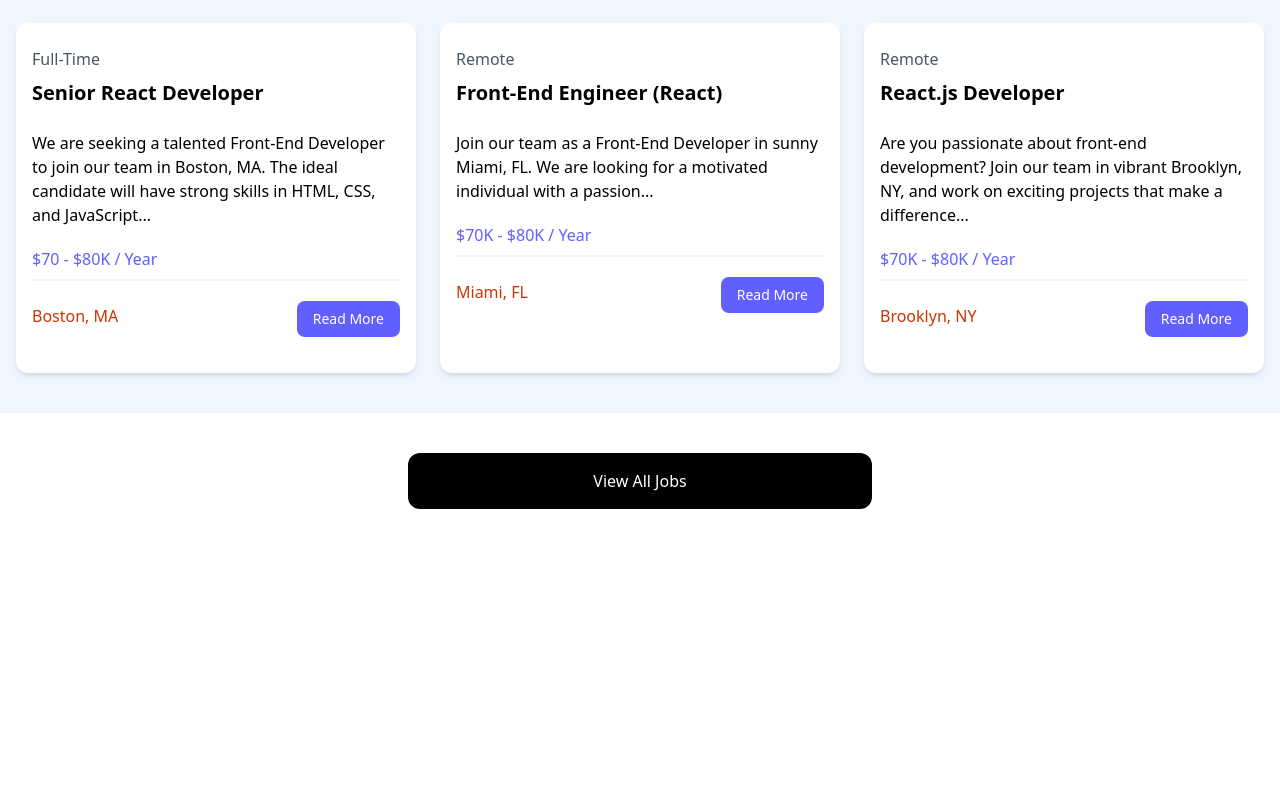
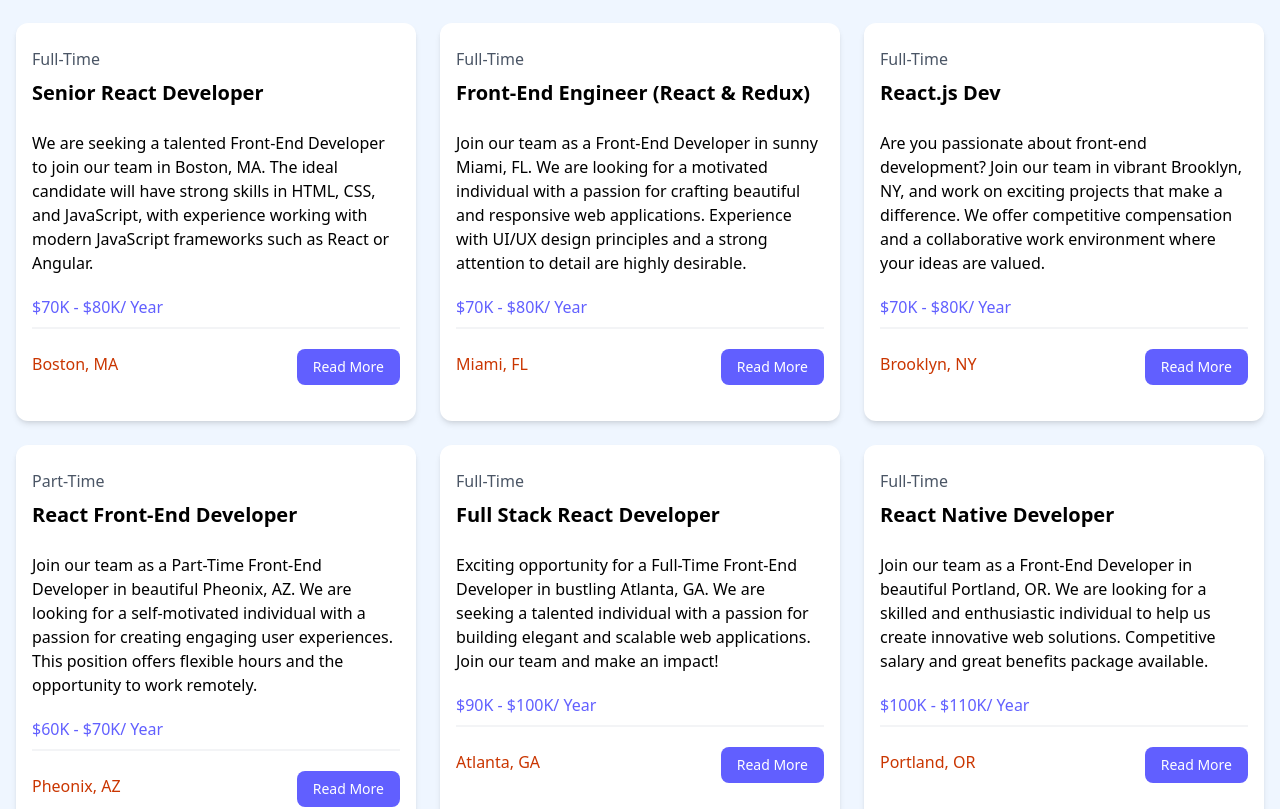
Before and after one commit to princemanzi/react-jobs, a React (Vite) app: page / in a window 1280 px wide. Shown: the part 686-1495 px from the top of the page. Before the commit the page ends 1235 px from the top, so only its background shows below. Built offline with nearby package versions, Linux system fonts and the light colour scheme.

Commit message:
initial commit

```diff
--- a/src/App.jsx
+++ b/src/App.jsx
@@ -3,120 +3,15 @@
 import Navbar from "./components/Navbar";
 import Hero from "./components/Hero";
 import HomeCards from "./components/HomeCards";
+import JobListing from "./components/JobListing";
 const App = () => {
   return (
     <>
       <Navbar />
       <Hero />
       <HomeCards />
+      <JobListing />
 
-      {/* <!-- Browse Jobs --> */}
-      <section className="bg-blue-50 px-4 py-10">
-        <div className="container-xl lg:container m-auto">
-          <h2 className="text-3xl font-bold text-indigo-500 mb-6 text-center">
-            Browse Jobs
-          </h2>
-          <div className="grid grid-cols-1 md:grid-cols-3 gap-6">
-            {/* <!-- Job Listing 1 --> */}
-            <div className="bg-white rounded-xl shadow-md relative">
-              <div className="p-4">
-                <div className="mb-6">
-                  <div className="text-gray-600 my-2">Full-Time</div>
-                  <h3 className="text-xl font-bold">Senior React Developer</h3>
-                </div>
-
-                <div className="mb-5">
-                  We are seeking a talented Front-End Developer to join our team
-                  in Boston, MA. The ideal candidate will have strong skills in
-                  HTML, CSS, and JavaScript...
-                </div>
-
-                <h3 className="text-indigo-500 mb-2">$70 - $80K / Year</h3>
-
-                <div className="border border-gray-100 mb-5"></div>
-
-                <div className="flex flex-col lg:flex-row justify-between mb-4">
-                  <div className="text-orange-700 mb-3">
-                    <i className="fa-solid fa-location-dot text-lg"></i>
-                    Boston, MA
-                  </div>
-                  <a
-                    href="job.html"
-                    className="h-[36px] bg-indigo-500 hover:bg-indigo-600 text-white px-4 py-2 rounded-lg text-center text-sm"
-                  >
-                    Read More
-                  </a>
-                </div>
-              </div>
-            </div>
-            {/* <!-- Job Listing 2 --> */}
-            <div className="bg-white rounded-xl shadow-md relative">
-              <div className="p-4">
-                <div className="mb-6">
-                  <div className="text-gray-600 my-2">Remote</div>
-                  <h3 className="text-xl font-bold">
-                    Front-End Engineer (React)
-                  </h3>
-                </div>
-
-                <div className="mb-5">
-                  Join our team as a Front-End Developer in sunny Miami, FL. We
-                  are looking for a motivated individual with a passion...
-                </div>
-
-                <h3 className="text-indigo-500 mb-2">$70K - $80K / Year</h3>
-
-                <div className="border border-gray-100 mb-5"></div>
-
-                <div className="flex flex-col lg:flex-row justify-between mb-4">
-                  <div className="text-orange-700 mb-3">
-                    <i className="fa-solid fa-location-dot text-lg"></i>
-                    Miami, FL
-                  </div>
-                  <a
-                    href="job.html"
-                    className="h-[36px] bg-indigo-500 hover:bg-indigo-600 text-white px-4 py-2 rounded-lg text-center text-sm"
-                  >
-                    Read More
-                  </a>
-                </div>
-              </div>
-            </div>
-            {/* <!-- Job Listing 3 --> */}
-            <div className="bg-white rounded-xl shadow-md relative">
-              <div className="p-4">
-                <div className="mb-6">
-                  <div className="text-gray-600 my-2">Remote</div>
-                  <h3 className="text-xl font-bold">React.js Developer</h3>
-                </div>
-
-                <div className="mb-5">
-                  Are you passionate about front-end development? Join our team
-                  in vibrant Brooklyn, NY, and work on exciting projects that
-                  make a difference...
-                </div>
-
-                <h3 className="text-indigo-500 mb-2">$70K - $80K / Year</h3>
-
-                <div className="border border-gray-100 mb-5"></div>
-
-                <div className="flex flex-col lg:flex-row justify-between mb-4">
-                  <div className="text-orange-700 mb-3">
-                    <i className="fa-solid fa-location-dot text-lg"></i>
-                    Brooklyn, NY
-                  </div>
-                  <a
-                    href="job.html"
-                    className="h-[36px] bg-indigo-500 hover:bg-indigo-600 text-white px-4 py-2 rounded-lg text-center text-sm"
-                  >
-                    Read More
-                  </a>
-                </div>
-              </div>
-            </div>
-          </div>
-        </div>
-      </section>
 
       <section className="m-auto max-w-lg my-10 px-6">
         <a
--- /dev/null
+++ b/src/components/JobListing.jsx
@@ -0,0 +1,48 @@
+import Jobs from "../jobs.json";
+
+const JobListing = () => {
+  return (
+    <section className="bg-blue-50 px-4 py-10">
+      <div className="container-xl lg:container m-auto">
+        <h2 className="text-3xl font-bold text-indigo-500 mb-6 text-center">
+          Browse Jobs
+        </h2>
+        <div className="grid grid-cols-1 md:grid-cols-3 gap-6">
+          {Jobs.map((job) => (
+            <div className="bg-white rounded-xl shadow-md relative">
+              <div className="p-4">
+                <div className="mb-6">
+                  <div className="text-gray-600 my-2">{ job.type }</div>
+                  <h3 className="text-xl font-bold">{ job.title }</h3>
+                </div>
+
+                <div className="mb-5">
+                { job.description }
+                </div>
+
+                <h3 className="text-indigo-500 mb-2">{ job.salary }/ Year</h3>
+
+                <div className="border border-gray-100 mb-5"></div>
+
+                <div className="flex flex-col lg:flex-row justify-between mb-4">
+                  <div className="text-orange-700 mb-3">
+                    <i className="fa-solid fa-location-dot text-lg"></i>
+                    { job.location }
+                  </div>
+                  <a
+                    href="job.html"
+                    className="h-[36px] bg-indigo-500 hover:bg-indigo-600 text-white px-4 py-2 rounded-lg text-center text-sm"
+                  >
+                    Read More
+                  </a>
+                </div>
+              </div>
+            </div>
+          ))}
+        </div>
+      </div>
+    </section>
+  );
+};
+
+export default JobListing;
```
